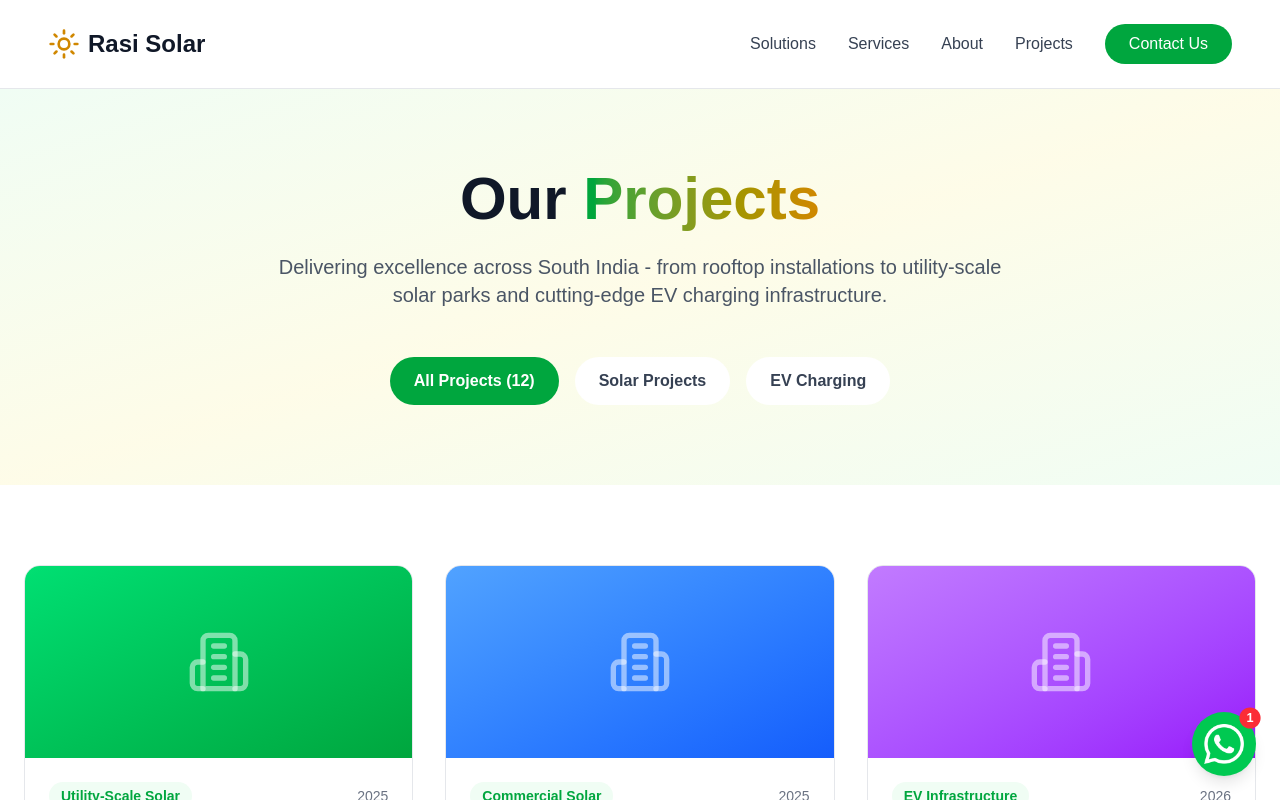
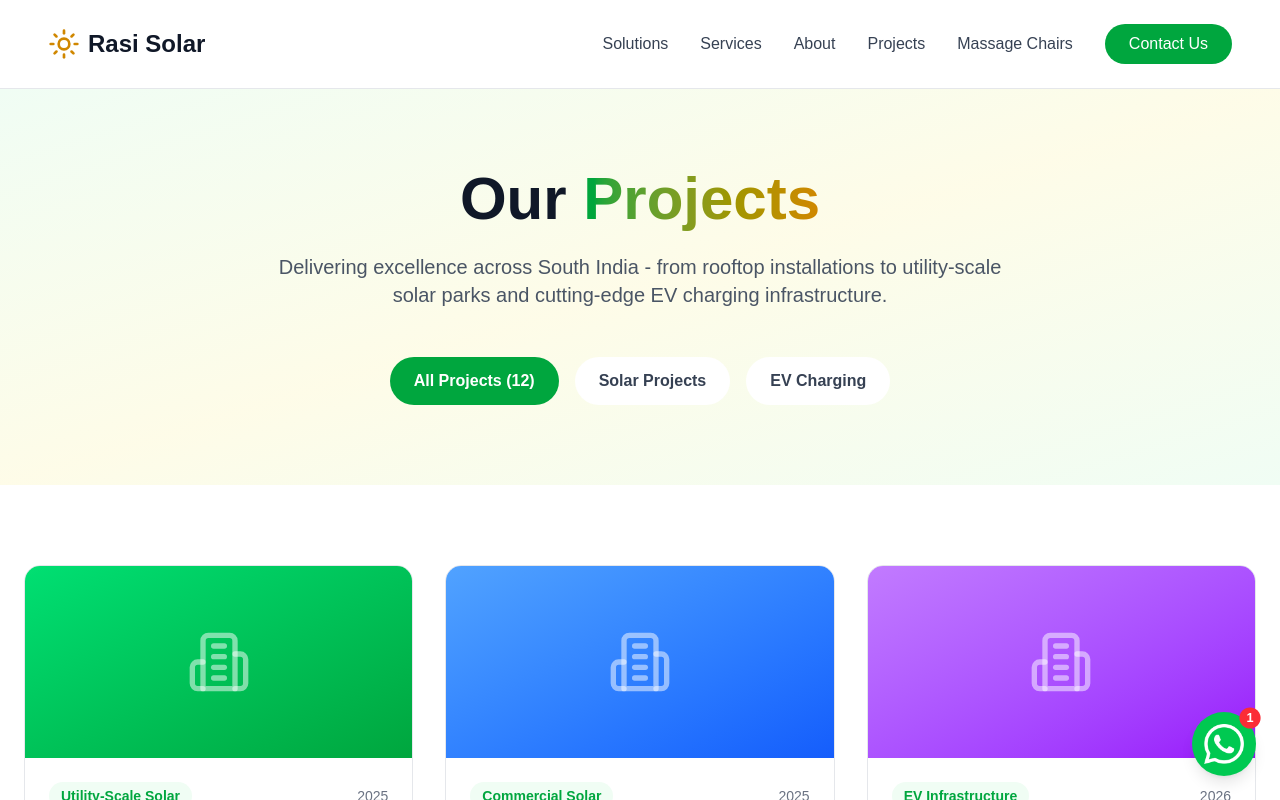
Before and after one commit to EarneyGit/rasi-solar, a Next.js app: page /projects in a window 1280 px wide. Shown: the top 800 px of the page. Built offline with nearby package versions, Linux system fonts and the light colour scheme.

Commit message:
Add Massage Chairs link to Header navigation

```diff
--- a/components/Header.tsx
+++ b/components/Header.tsx
@@ -13,6 +13,7 @@ export function Header() {
         { href: '/services', label: 'Services' },
         { href: '/about', label: 'About' },
         { href: '/projects', label: 'Projects' },
+        { href: '/massage-chairs', label: 'Massage Chairs' },
     ]
 
     return (
```
